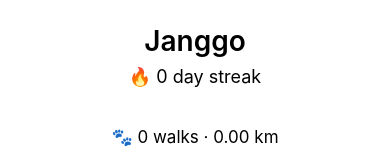
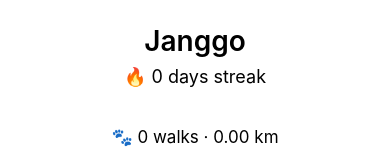
Before and after one commit to junok1m/waltz, a React Native app: screen / in a window 390 px wide. Shown: the part 389-545 px from the top of the page. Built offline with nearby package versions, Linux system fonts and the light colour scheme; no server answers; the database is empty.

Commit message:
Add real daily walk streak
* Add daily walk streak calculation

* Show calculated daily walk streak

```diff
--- a/components/HomeScreen.tsx
+++ b/components/HomeScreen.tsx
@@ -1,5 +1,6 @@
 import { Pressable, StyleSheet, Text, View } from "react-native";
 import { Walk } from "../types/walk";
+import { calculateWalkStreak } from "../utils/streak";
 
 type Props = {
   walks: Walk[];
@@ -8,10 +9,13 @@ type Props = {
 
 export function HomeScreen({ walks, onStartWalk }: Props) {
   const totalDistance = walks.reduce((sum, walk) => sum + walk.distance_km, 0);
+  const streak = calculateWalkStreak(walks);
 
   return (
     <>
-      <Text style={styles.streak}>🔥 0 day streak</Text>
+      <Text style={styles.streak}>
+        🔥 {streak} day{streak === 1 ? "" : "s"} streak
+      </Text>
       <Text style={styles.stats}>
         🐾 {walks.length} walks · {totalDistance.toFixed(2)} km
       </Text>
--- /dev/null
+++ b/utils/streak.ts
@@ -0,0 +1,49 @@
+import { Walk } from "../types/walk";
+
+function toLocalDateKey(value: string) {
+  const date = new Date(value);
+  const year = date.getFullYear();
+  const month = String(date.getMonth() + 1).padStart(2, "0");
+  const day = String(date.getDate()).padStart(2, "0");
+
+  return `${year}-${month}-${day}`;
+}
+
+function dateKeyForOffset(daysFromToday: number) {
+  const date = new Date();
+  date.setHours(12, 0, 0, 0);
+  date.setDate(date.getDate() + daysFromToday);
+
+  const year = date.getFullYear();
+  const month = String(date.getMonth() + 1).padStart(2, "0");
+  const day = String(date.getDate()).padStart(2, "0");
+
+  return `${year}-${month}-${day}`;
+}
+
+export function calculateWalkStreak(walks: Walk[]) {
+  if (walks.length === 0) {
+    return 0;
+  }
+
+  const walkedDays = new Set(walks.map((walk) => toLocalDateKey(walk.ended_at)));
+  const today = dateKeyForOffset(0);
+  const yesterday = dateKeyForOffset(-1);
+
+  // A streak stays alive for the rest of today even before today's walk.
+  // If neither today nor yesterday has a walk, the streak is broken.
+  let offset = walkedDays.has(today) ? 0 : walkedDays.has(yesterday) ? -1 : null;
+
+  if (offset === null) {
+    return 0;
+  }
+
+  let streak = 0;
+
+  while (walkedDays.has(dateKeyForOffset(offset))) {
+    streak += 1;
+    offset -= 1;
+  }
+
+  return streak;
+}
```
